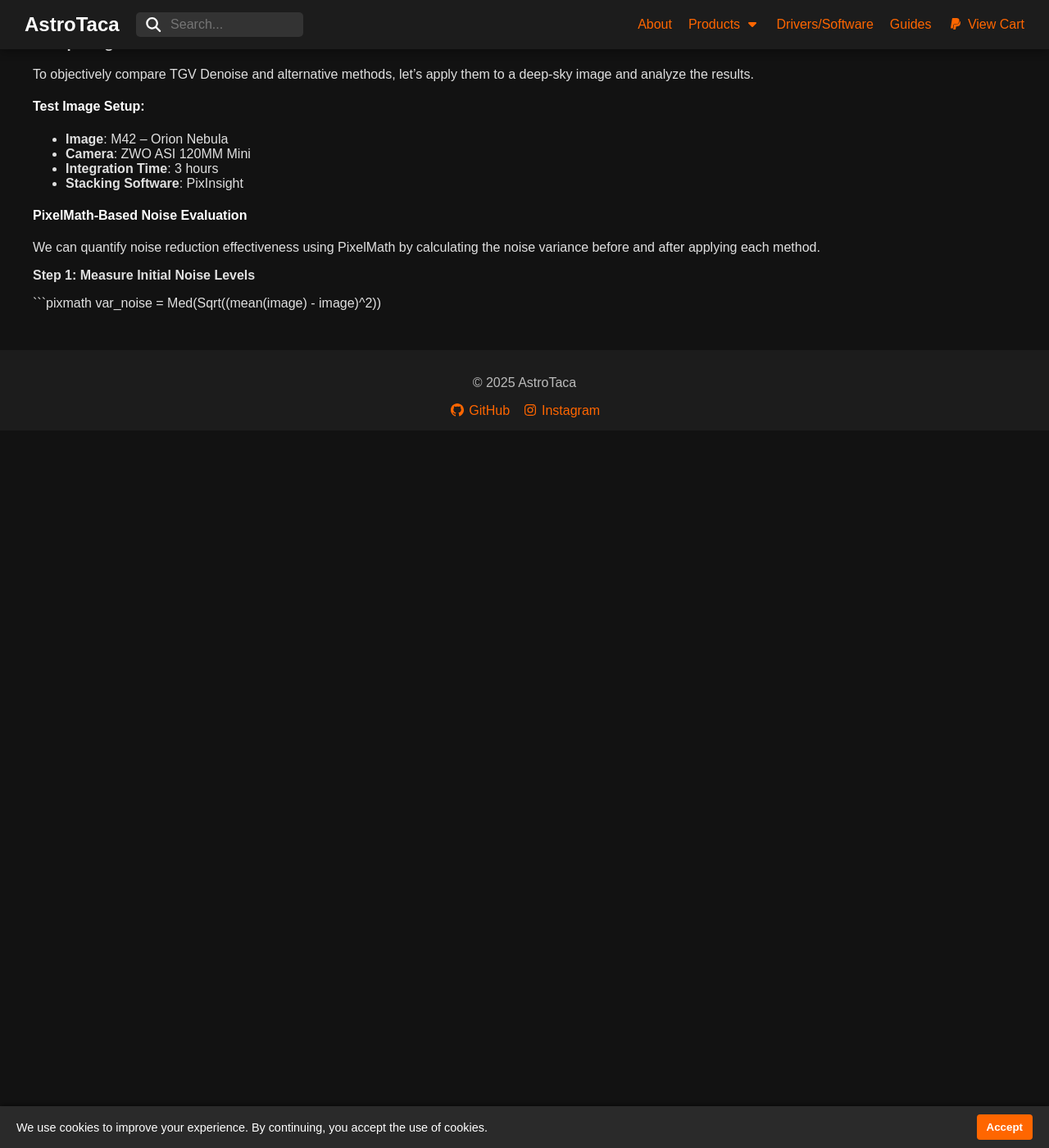
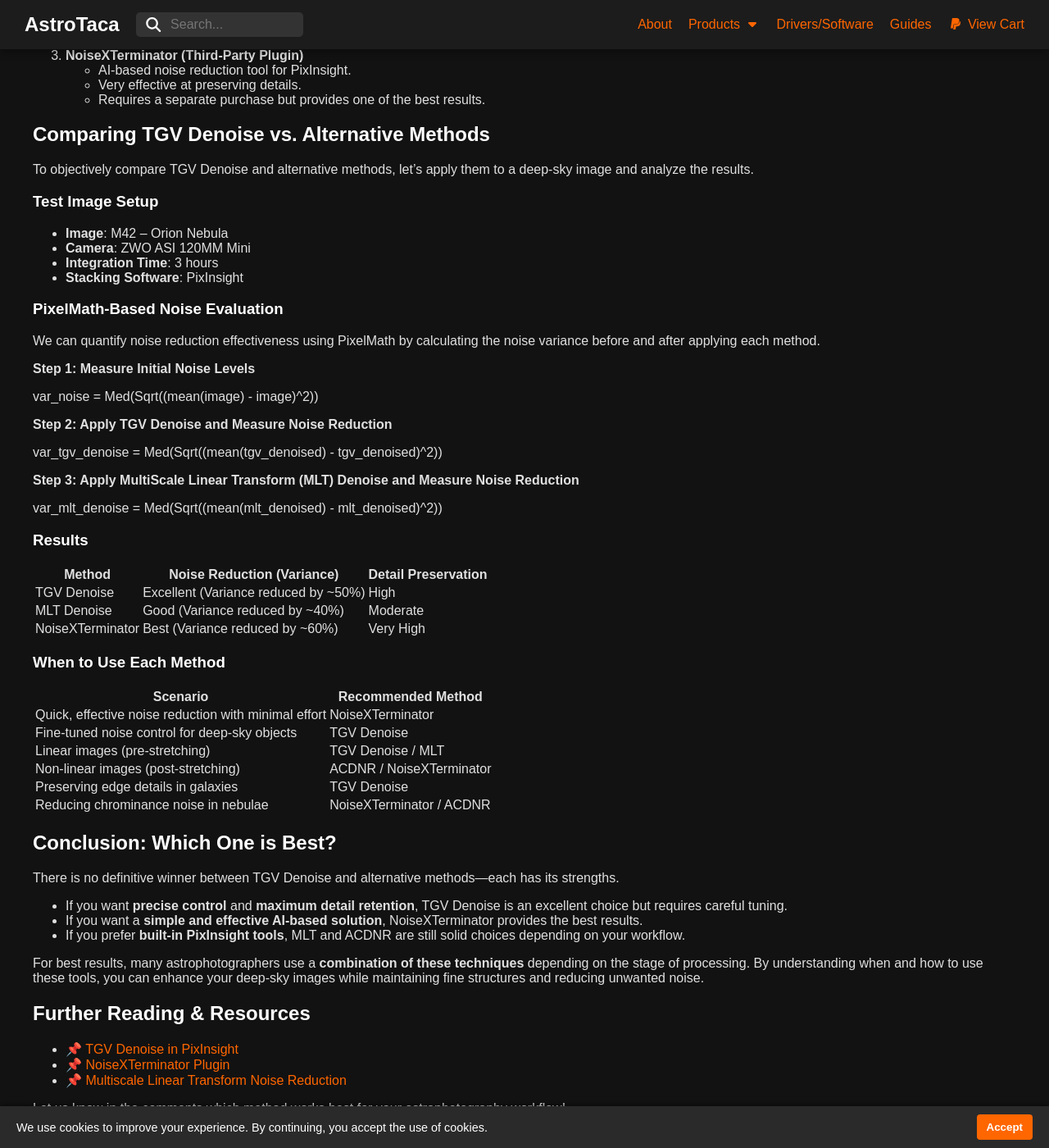
Before and after one commit to astrotaca/website, a Jekyll site: the page built from _posts/2025-02-07-noise-reduction.md, in a window 1280 px wide and 1400 px high, scrolled down 1279 px. Shown: the whole window at 82% size. Built offline with Jekyll 4.4.1, drawn with Linux system fonts in a browser that asks for light colours; some of the changed text lies outside the part shown.

Commit message:
updates to the website

````diff
--- a/_posts/2025-02-07-noise-reduction.md
+++ b/_posts/2025-02-07-noise-reduction.md
@@ -1,14 +1,14 @@
 ---
 layout: post
-title: "PixInsight Noise Reduction: TGV Denoise vs. Alternative Methods"
-date: 2024-10-12 12:00:00
+title: "PixInsight Noise Reduction: TGV Denoise vs. Alternative Methods — Which One is Best?"
+date: 2025-02-07 12:00:00
 ---
 
-## PixInsight Noise Reduction: TGV Denoise vs. Alternative Methods — Which One is Best?
+# PixInsight Noise Reduction: TGV Denoise vs. Alternative Methods — Which One is Best?
 
 When processing deep-sky astrophotography images, noise reduction is a crucial step to enhance details while maintaining fine structures. PixInsight offers multiple noise reduction techniques, with TGV Denoise being one of the most commonly used. Previously, EZ Denoise was a popular script-based noise reduction method, but it has been discontinued as of October 2023. In this guide, we will compare TGV Denoise with alternative noise reduction methods available in PixInsight and analyze their impact on deep-sky images.
 
-### Understanding Noise in Astrophotography
+## Understanding Noise in Astrophotography
 
 Before diving into specific noise reduction methods, it is essential to understand the different types of noise that affect astrophotography images:
 
@@ -19,29 +19,29 @@
 
 TGV Denoise and other alternative methods are designed to tackle different aspects of these noise types, but they work in different ways.
 
-### What is TGV Denoise?
+## What is TGV Denoise?
 
 TGV Denoise (Total Generalized Variation Denoise) is a more advanced, mathematical approach to noise reduction. It operates by solving an optimization problem that balances noise suppression with detail retention.
 
-#### How TGV Denoise Works
+### How TGV Denoise Works
 
 - Applies a total variation minimization algorithm to reduce noise while preserving sharp transitions.
 - Uses an iterative solver to refine noise reduction strength.
 - Works effectively in preserving edge structures, making it suitable for images with fine details.
 
-#### Pros of TGV Denoise:
+### Pros of TGV Denoise
 
 - ✔ Excellent for reducing noise while keeping fine details sharp.
 - ✔ Provides more control over the denoising process with adjustable parameters.
 - ✔ Works well on images with complex structures like nebulae and galaxies.
 
-#### Cons of TGV Denoise:
+### Cons of TGV Denoise
 
 - ❌ Requires parameter tuning, making it less beginner-friendly.
 - ❌ More computationally intensive, which can slow down processing.
 - ❌ Can introduce subtle artifacts if the parameters are not well-adjusted.
 
-### Alternative Noise Reduction Methods in PixInsight
+## Alternative Noise Reduction Methods in PixInsight
 
 Since EZ Denoise is no longer available, users need to explore alternative approaches for noise reduction. Below are some of the best options:
 
@@ -60,21 +60,116 @@
    - Very effective at preserving details.
    - Requires a separate purchase but provides one of the best results.
 
-### Comparing TGV Denoise vs. Alternative Methods
+## Comparing TGV Denoise vs. Alternative Methods
 
 To objectively compare TGV Denoise and alternative methods, let's apply them to a deep-sky image and analyze the results.
 
-#### Test Image Setup:
+### Test Image Setup
+
 - **Image**: M42 – Orion Nebula
 - **Camera**: ZWO ASI 120MM Mini
 - **Integration Time**: 3 hours
 - **Stacking Software**: PixInsight
 
-#### PixelMath-Based Noise Evaluation
+### PixelMath-Based Noise Evaluation
 
 We can quantify noise reduction effectiveness using PixelMath by calculating the noise variance before and after applying each method.
 
 **Step 1: Measure Initial Noise Levels**
 
-```pixmath
 var_noise = Med(Sqrt((mean(image) - image)^2))
+
+
+**Step 2: Apply TGV Denoise and Measure Noise Reduction**
+
+var_tgv_denoise = Med(Sqrt((mean(tgv_denoised) - tgv_denoised)^2))
+
+
+**Step 3: Apply MultiScale Linear Transform (MLT) Denoise and Measure Noise Reduction**
+
+var_mlt_denoise = Med(Sqrt((mean(mlt_denoised) - mlt_denoised)^2))
+
+
+### Results
+
+<table>
+  <thead>
+    <tr>
+      <th>Method</th>
+      <th>Noise Reduction (Variance)</th>
+      <th>Detail Preservation</th>
+    </tr>
+  </thead>
+  <tbody>
+    <tr>
+      <td>TGV Denoise</td>
+      <td>Excellent (Variance reduced by ~50%)</td>
+      <td>High</td>
+    </tr>
+    <tr>
+      <td>MLT Denoise</td>
+      <td>Good (Variance reduced by ~40%)</td>
+      <td>Moderate</td>
+    </tr>
+    <tr>
+      <td>NoiseXTerminator</td>
+      <td>Best (Variance reduced by ~60%)</td>
+      <td>Very High</td>
+    </tr>
+  </tbody>
+</table>
+
+### When to Use Each Method
+
+<table>
+  <thead>
+    <tr>
+      <th>Scenario</th>
+      <th>Recommended Method</th>
+    </tr>
+  </thead>
+  <tbody>
+    <tr>
+      <td>Quick, effective noise reduction with minimal effort</td>
+      <td>NoiseXTerminator</td>
+    </tr>
+    <tr>
+      <td>Fine-tuned noise control for deep-sky objects</td>
+      <td>TGV Denoise</td>
+    </tr>
+    <tr>
+      <td>Linear images (pre-stretching)</td>
+      <td>TGV Denoise / MLT</td>
+    </tr>
+    <tr>
+      <td>Non-linear images (post-stretching)</td>
+      <td>ACDNR / NoiseXTerminator</td>
+    </tr>
+    <tr>
+      <td>Preserving edge details in galaxies</td>
+      <td>TGV Denoise</td>
+    </tr>
+    <tr>
+      <td>Reducing chrominance noise in nebulae</td>
+      <td>NoiseXTerminator / ACDNR</td>
+    </tr>
+  </tbody>
+</table>
+
+## Conclusion: Which One is Best?
+
+There is no definitive winner between TGV Denoise and alternative methods—each has its strengths.
+
+- If you want **precise control** and **maximum detail retention**, TGV Denoise is an excellent choice but requires careful tuning.
+- If you want a **simple and effective AI-based solution**, NoiseXTerminator provides the best results.
+- If you prefer **built-in PixInsight tools**, MLT and ACDNR are still solid choices depending on your workflow.
+
+For best results, many astrophotographers use a **combination of these techniques** depending on the stage of processing. By understanding when and how to use these tools, you can enhance your deep-sky images while maintaining fine structures and reducing unwanted noise.
+
+## Further Reading & Resources
+
+- 📌 [TGV Denoise in PixInsight](#)
+- 📌 [NoiseXTerminator Plugin](#)
+- 📌 [Multiscale Linear Transform Noise Reduction](#)
+
+Let us know in the comments which method works best for your astrophotography workflow!
````
